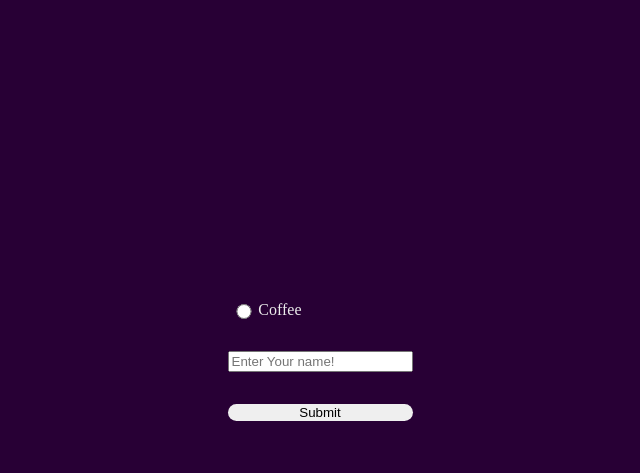
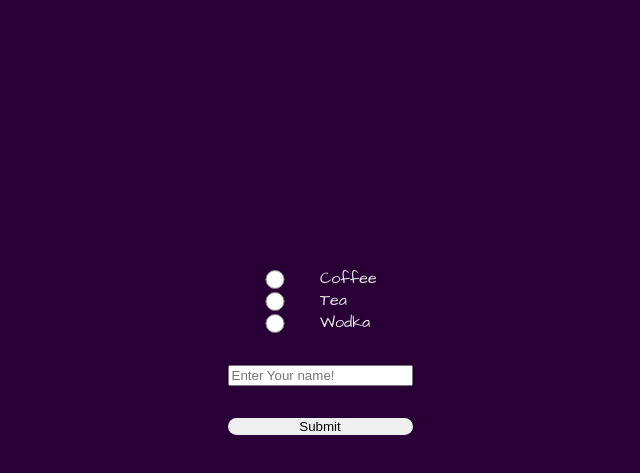
Before and after one commit to AnkePfei2fer/Beverage, a plain HTML site: page index.html in a window 1280 px wide. Shown: the part 237-710 px from the top of the page, without its empty margins (320-960 px from the left). Drawn offline with Linux system fonts and the light colour scheme.

Commit message:
Add radio button value to alert

```diff
--- a/lib/formComponent.js
+++ b/lib/formComponent.js
@@ -1,18 +1,13 @@
 import { createElement } from "./elements.js";
 
+// Declare function to create the form
 export function createFormComponent(onSubmit) {
-  // const checkboxElement = createElement("input", { type: "checkbox" });
-
-  const inputField = createElement("input", {
-    type: "text",
-    className: "textField",
-    placeholder: "Enter Your name!",
-  });
-
+  // Create first radio button with label
   const radio1 = createElement("input", {
     type: "radio",
     name: "drink",
     value: "Coffee",
+    id: "Coffee",
   });
 
   const label1 = createElement("label", {
@@ -20,24 +15,62 @@ export function createFormComponent(onSubmit) {
     textContent: "Coffee",
   });
 
-  const radioButtons = createElement("div", { className: "radioButtons" }, [
-    radio1,
-    label1,
-  ]);
+  // Create second radio button with label
+  const radio2 = createElement("input", {
+    type: "radio",
+    name: "drink",
+    value: "Tea",
+    id: "Tea",
+  });
 
+  const label2 = createElement("label", {
+    for: "Tea",
+    textContent: "Tea",
+  });
+
+  // Create third radio button with label
+  const radio3 = createElement("input", {
+    type: "radio",
+    name: "drink",
+    value: "Wodka",
+    id: "Wodka",
+  });
+
+  const label3 = createElement("label", {
+    for: "Wodka",
+    textContent: "Wodka",
+  });
+
+  // Create container for radio buttons
+  const radioButtons = createElement(
+    "div",
+    { className: "radioButtons", value: "value" },
+    [radio1, label1, radio2, label2, radio3, label3]
+  );
+
+  // Create input text field
+  const inputField = createElement("input", {
+    type: "text",
+    className: "textField",
+    placeholder: "Enter Your name!",
+  });
+
+  // Create submit button
   const submitButton = createElement("button", {
     type: "submit",
     className: "button",
     textContent: "Submit",
   });
 
+  // Create form with radio buttons, text field and button
   const formComponent = createElement(
     "form",
     {
       className: "form",
+      // Declare function onSubmit
       onsubmit: function (event) {
         event.preventDefault;
-        onSubmit(inputField.value);
+        onSubmit(inputField.value, formComponent.elements["drink"].value);
       },
     },
     [radioButtons, inputField, submitButton]
--- a/main.js
+++ b/main.js
@@ -4,9 +4,11 @@ import { createFormComponent } from "./lib/formComponent.js";
 const appPage = document.querySelector("#app");
 
 const titleComponent = createTitleComponent();
-const formComponent = createFormComponent(function (name) {
-  alert(`Hi ${name}, here is Your drink.`);
-});
+const formComponent = createFormComponent(popup);
+
+function popup(name, drink) {
+  alert(`Hi ${name}, here is your ${drink}. Enjoy!`);
+}
 
 appPage.append(titleComponent);
 appPage.append(formComponent);
--- a/style.css
+++ b/style.css
@@ -1,3 +1,5 @@
+@import url("https://fonts.googleapis.com/css2?family=Architects+Daughter&display=swap");
+
 *,
 *::after,
 *::before {
@@ -7,6 +9,7 @@
 body {
   background-color: rgb(40, 0, 53);
   color: rgb(235, 235, 235);
+  font-family: "Architects Daughter", cursive;
 }
 
 #app {
@@ -22,7 +25,7 @@ body {
 
 .radioButtons {
   display: grid;
-  grid-template-columns: 1fr 5fr;
+  grid-template-columns: 1fr 1fr;
 }
 
 .button {
```
